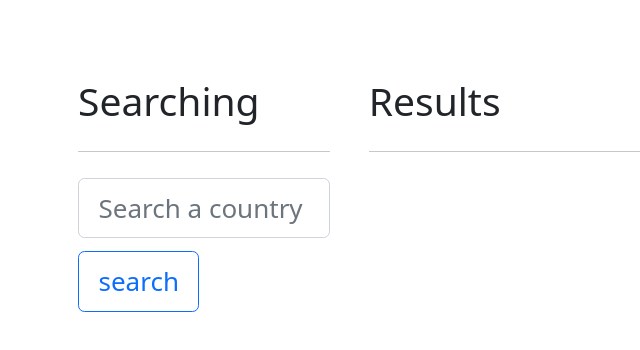
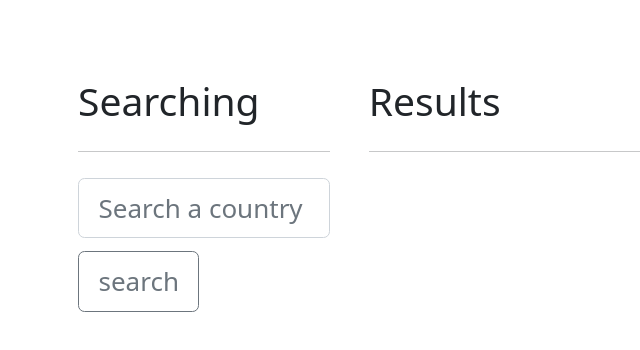
Before and after one commit to Omared250/GeoDiscover, a React (Vite) app: page /search in a window 1280 px wide. Shown: the top 350 px of the page, without its empty margins (0-640 px from the left). Built offline with nearby package versions, Linux system fonts and the light colour scheme.

Commit message:
testing change button color

```diff
--- a/src/components/Search.jsx
+++ b/src/components/Search.jsx
@@ -40,7 +40,7 @@ export const Search = () => {
                             onChange={ onInputChange }
 
                         />
-                        <button className="btn btn-outline-primary mt-2">
+                        <button className="btn btn-outline-secondary mt-2">
                             search
                         </button>
                     </form>
```
